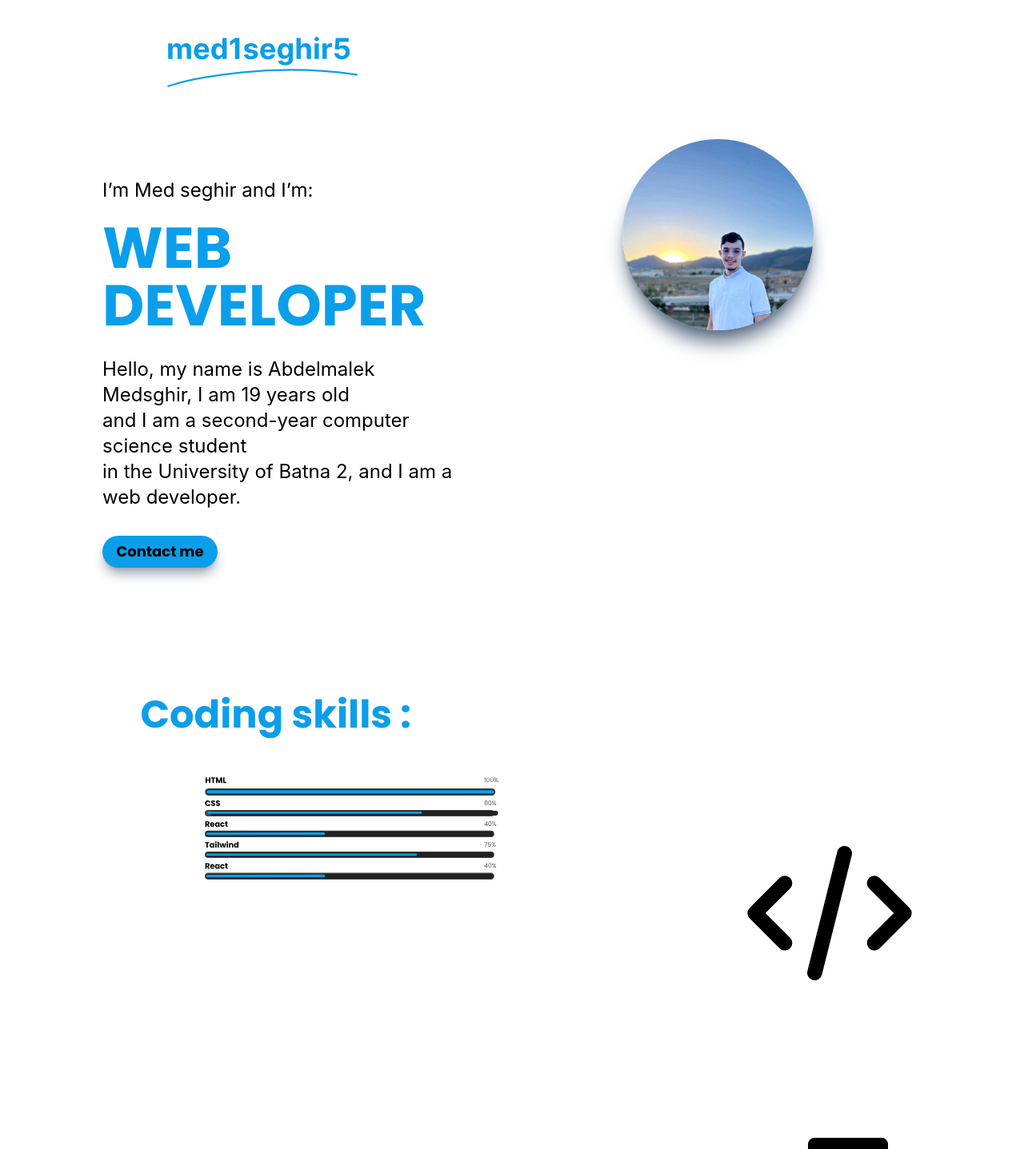
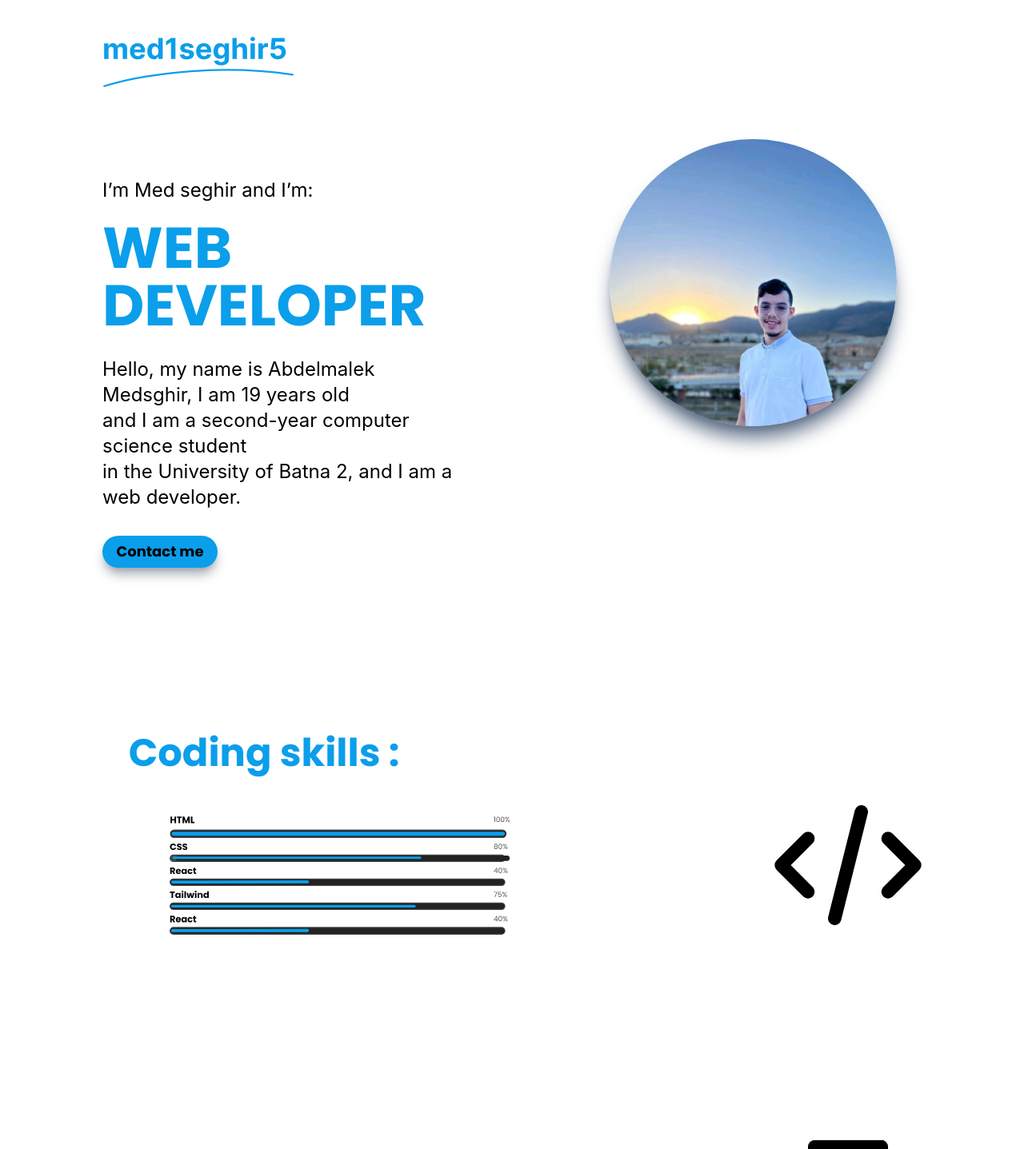
Before and after one commit to med1seghir5/Portfolio_2k24, a React (Create React App) app: page / in a window 1280 px wide. Shown: the top 1437 px of the page at 80% size. Built offline with nearby package versions, Linux system fonts and the light colour scheme.

Commit message:
Add files via upload

```diff
--- a/src/Components/Body.js
+++ b/src/Components/Body.js
@@ -3,7 +3,7 @@ import mypic from './images/mypic.jpg';
 
 const Body = () => {
   return (
-    <div className='flex flex-col sm:flex-row sm:space-x-8 sm:ml-12'>
+    <div className='flex flex-col sm:flex-row mb-28 sm:space-x-8 sm:ml-12'>
 
       <div className='sm:basis-1/2 p-4 sm:p-20 text-center sm:text-left text-5xl sm:text-9xl'>
         <div className='font-inter text-lg sm:text-2xl pb-3 sm:pb-5'>
@@ -24,8 +24,8 @@ const Body = () => {
         </div>
       </div>
 
-      <div className=' ml-7 sm:basis-1/2 mt-8 mr-5 sm:ml-10'>
-        <img src={mypic} width={"40%"} className='rounded-full shadow-xl shadow-slate-500 ml-24' alt='My Picture' />
+      <div className='sm:basis-1/2 mt-8 mr-5 sm:ml-10'>
+        <img src={mypic} width={"60%"} className='rounded-full shadow-xl shadow-slate-500 ml-20' alt='My Picture' />
       </div>
     </div>
   );
--- a/src/Components/navbar.js
+++ b/src/Components/navbar.js
@@ -3,8 +3,8 @@ import pic from './images/pic.svg';
 
 const Navbar = () => {
   return (
-    <div className='flex flex-row space-x-28 ml-12 space-y-7 sm:flex-row items-center sm:justify-between space-y-4 sm:space-y-0 sm:space-x-8 ml-4 sm:ml-32' id='page'>
-      <div className='ml-20 pt-10 pb-8 sm:mb-0'>
+    <div className='flex flex-row space-x-28 space-y-7 justify-center sm:flex-row items-center sm:justify-between space-y-4 sm:space-y-0 sm:space-x-8 ml-4 sm:ml-32' id='page'>
+      <div className='pt-10 pb-8 sm:mb-0'>
         <img src={pic} className='w-60' alt='Profile Pic' />
       </div>
     </div>
--- a/src/Components/skills.js
+++ b/src/Components/skills.js
@@ -6,7 +6,7 @@ import react from './images/react.svg';
 
 const Skills = () => {
   return (
-    <div className='flex flex-col sm:flex-row p-4 sm:p-16'>
+    <div className='flex flex-col mr-5 pl-5 sm:flex-row pl-44 mr-32 pb-28'>
       <div className='sm:basis-1/2 pb-4 sm:pb-10'>
         <div className='pt-4 text-center sm: mr-30 text-left font-poppins text-3xl sm:text-5xl text-[#0B9EEA]'>Coding skills :</div>
         <div className='text-base sm:text-xl font-poppins pt-4 sm:pt-12 ml-0 sm:ml-48'>
@@ -18,9 +18,10 @@ const Skills = () => {
         </div>
       </div>
 
-      <div className='pl-12 sm:basis-1/2 ml-7'>
+      <div className="sm:basis-1/2 pt-4 sm:pt-20 mx-auto sm:pl-80">
         <svg
-          className="h-56 sm:ml-56 mt-4 sm:mt-44"
+          width="200px"
+          height="200px"
           fill="none"
           viewBox="0 0 24 24"
           stroke="currentColor"
```
